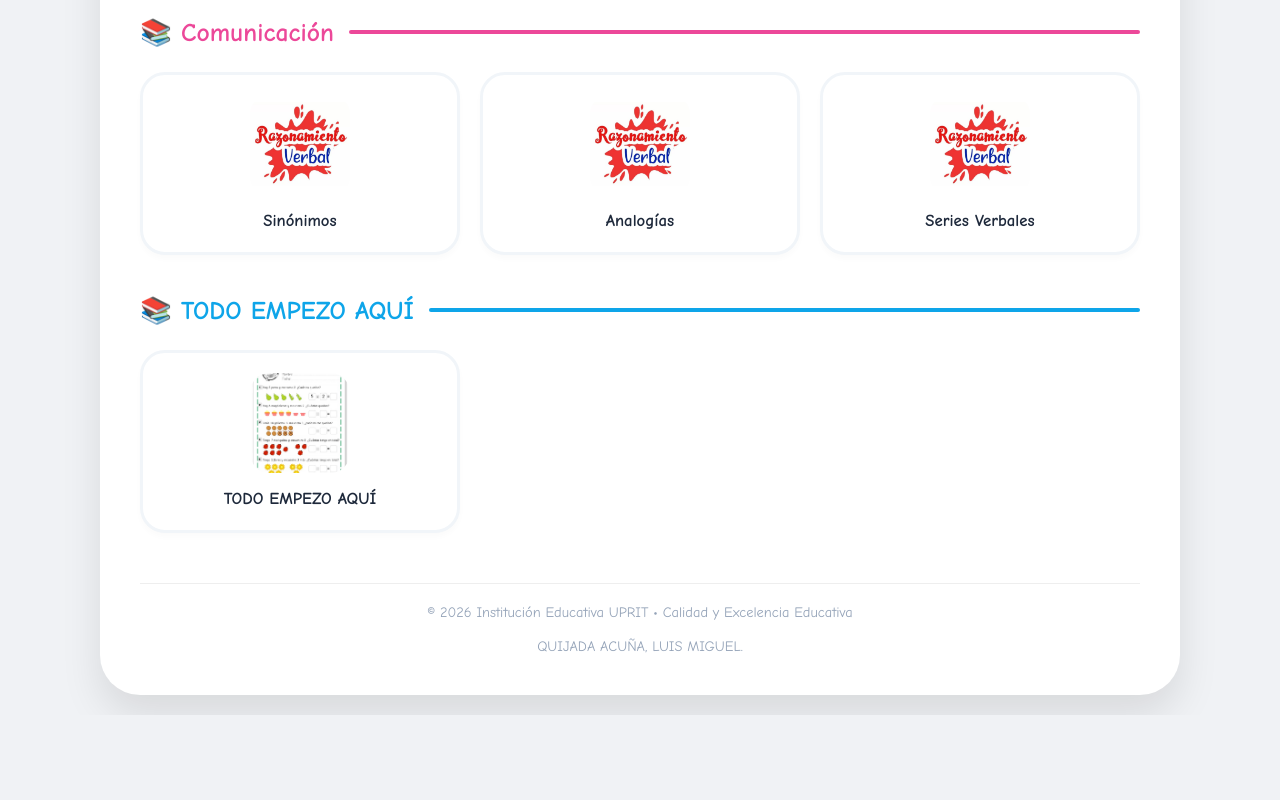
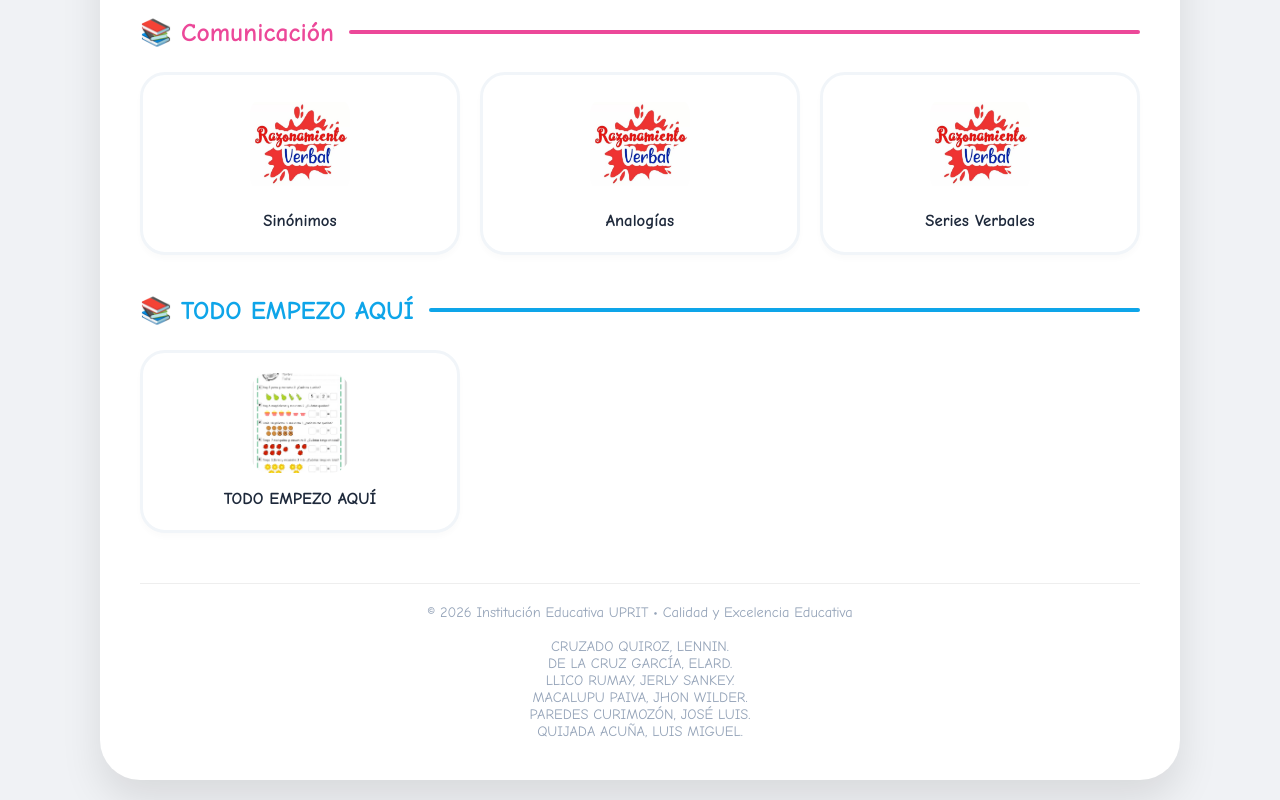
Before and after one commit to LuisQuijadaA/MAS, a plain HTML site: page index.html in a window 1280 px wide. Shown: the part 1352-2152 px from the top of the page. Before the commit the page ends 2067 px from the top, so only its background shows below. Drawn offline with Linux system fonts and the light colour scheme.

Commit message:
Add authors to the footer section
Updated footer with additional authors' names.

```diff
--- a/index.html
+++ b/index.html
@@ -231,6 +231,11 @@
 
         <div class="footer">
             © 2026 Institución Educativa UPRIT • Calidad y Excelencia Educativa<br><br>
+            CRUZADO QUIROZ, LENNIN.<br>
+            DE LA CRUZ GARCÍA, ELARD.<br>
+            LLICO RUMAY, JERLY SANKEY.<br>
+            MACALUPU PAIVA, JHON WILDER.<br>
+            PAREDES CURIMOZÓN, JOSÉ LUIS.<br>
             QUIJADA ACUÑA, LUIS MIGUEL.<br>
         </div>
     </div>
```
